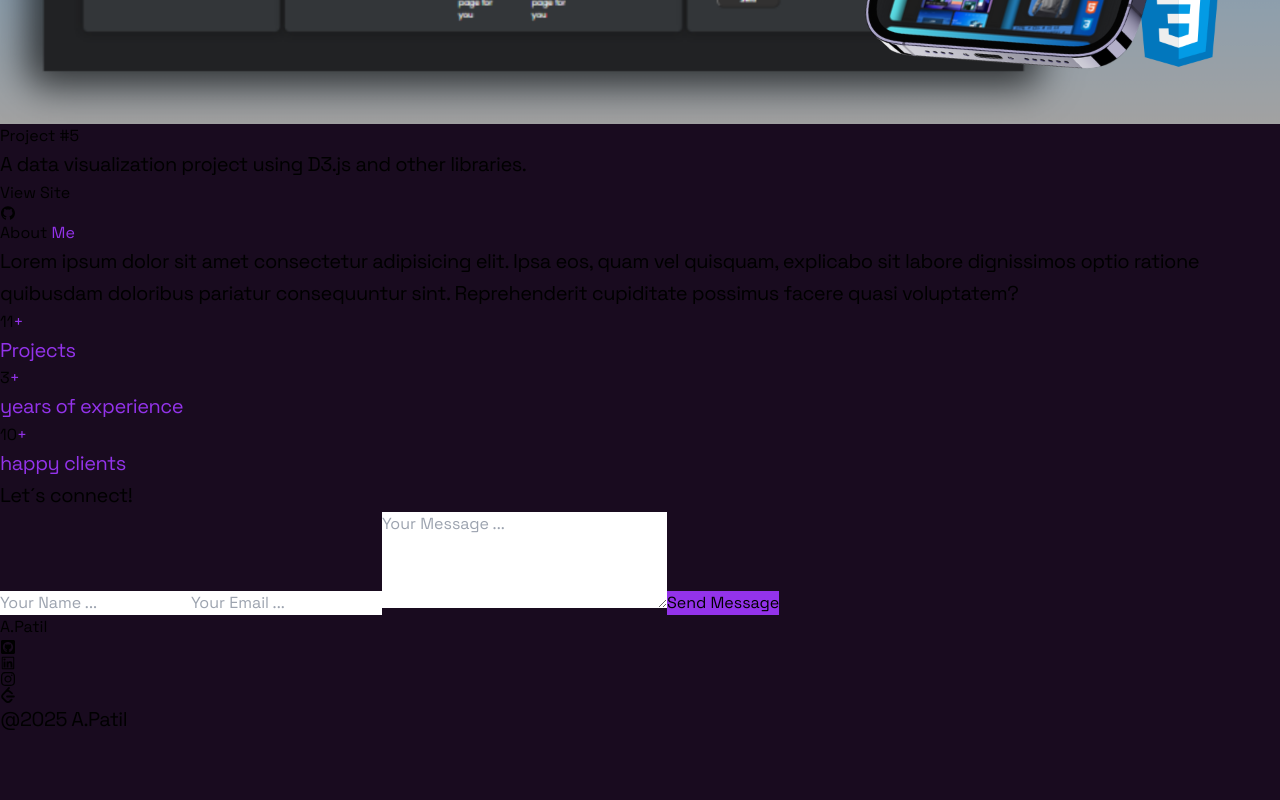
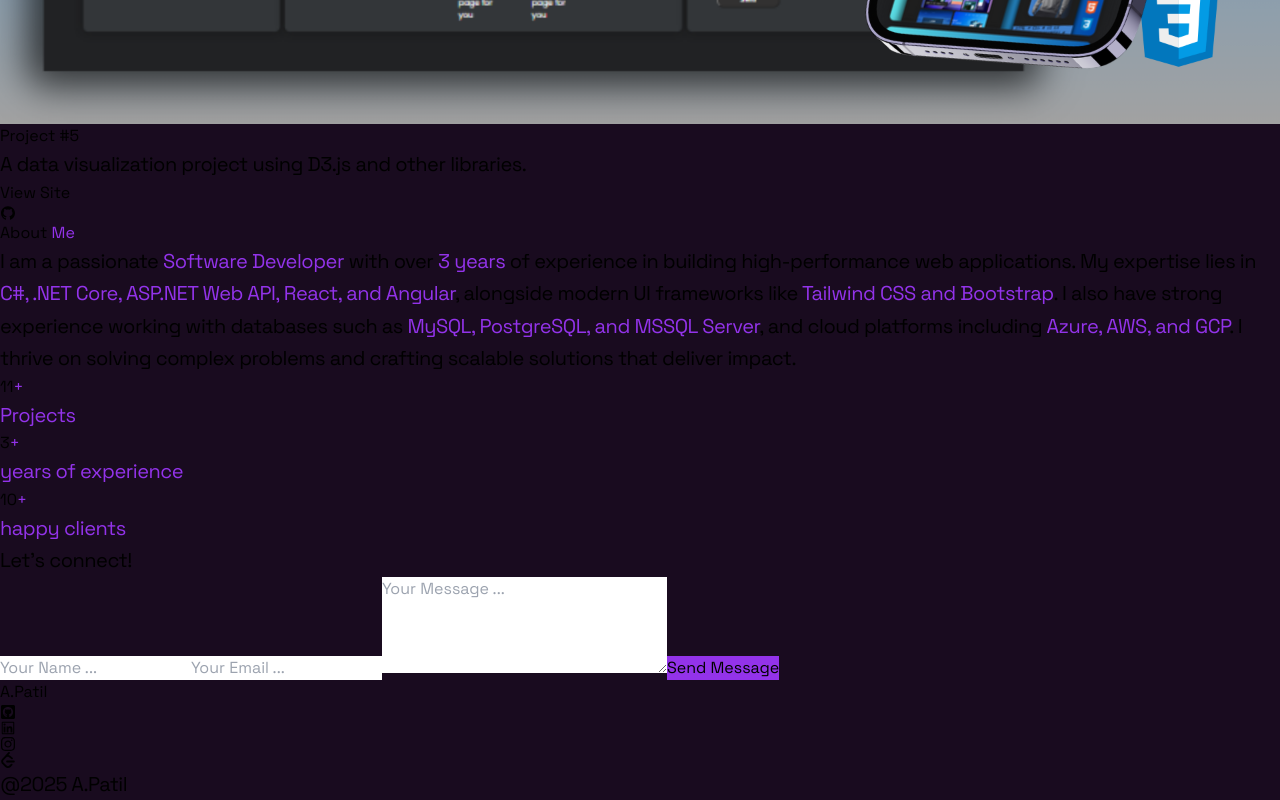
Before and after one commit to TheCoderAbhishek/abhishek-patil-portfolio, a React (Vite) app: page / in a window 1280 px wide. Shown: the part 7913-8713 px from the top of the page. Before the commit the page ends 8648 px from the top, so only its background shows below. Built offline with nearby package versions, Linux system fonts and the light colour scheme.

Commit message:
Add about me in the contact section of the portfolio.

```diff
--- a/src/components/Contact.jsx
+++ b/src/components/Contact.jsx
@@ -14,18 +14,33 @@ const Contact = () => {
                 About <span>Me</span>
               </h3>
               <p className="text-justify leading-7 w-11/12 mx-auto">
-                Lorem ipsum dolor sit amet consectetur adipisicing elit. Ipsa
-                eos, quam vel quisquam, explicabo sit labore dignissimos optio
-                ratione quibusdam doloribus pariatur consequuntur sint.
-                Reprehenderit cupiditate possimus facere quasi voluptatem?
+                I am a passionate{" "}
+                <span className="text-primary-color">Software Developer</span>{" "}
+                with over <span className="text-primary-color">3 years</span> of
+                experience in building high-performance web applications. My
+                expertise lies in{" "}
+                <span className="text-primary-color">
+                  C#, .NET Core, ASP.NET Web API, React, and Angular
+                </span>
+                , alongside modern UI frameworks like{" "}
+                <span className="text-primary-color">
+                  Tailwind CSS and Bootstrap
+                </span>
+                . I also have strong experience working with databases such as{" "}
+                <span className="text-primary-color">
+                  MySQL, PostgreSQL, and MSSQL Server
+                </span>
+                , and cloud platforms including{" "}
+                <span className="text-primary-color">Azure, AWS, and GCP</span>.
+                I thrive on solving complex problems and crafting scalable
+                solutions that deliver impact.
               </p>
             </div>
 
             <div className="flex mt-10 items-center gap-7">
               <div className="bg-gray-800/40 p-4 rounded-lg">
                 <h3 className="md:text-4xl text-2xl font-semibold text-white">
-                  11
-                  <span>+</span>
+                  11<span>+</span>
                 </h3>
                 <p className="text-xs md:text-base">
                   <span>Projects</span>
@@ -43,8 +58,7 @@ const Contact = () => {
 
               <div className="bg-gray-800/40 p-5 rounded-lg">
                 <h3 className="md:text-4xl text-2xl font-semibold text-white">
-                  10
-                  <span>+</span>
+                  10<span>+</span>
                 </h3>
                 <p className="text-xs md:text-base">
                   <span>happy clients</span>
@@ -56,11 +70,11 @@ const Contact = () => {
           <form
             action="https://getform.io/f/bjjmrnpb"
             method="POST"
-            className=" max-w-6xl p-5 md:p-12"
+            className="max-w-6xl p-5 md:p-12"
             id="form"
           >
             <p className="text-gray-100 font-bold text-xl mb-2">
-              Let´s connect!
+              Let’s connect!
             </p>
             <input
               type="text"
```
